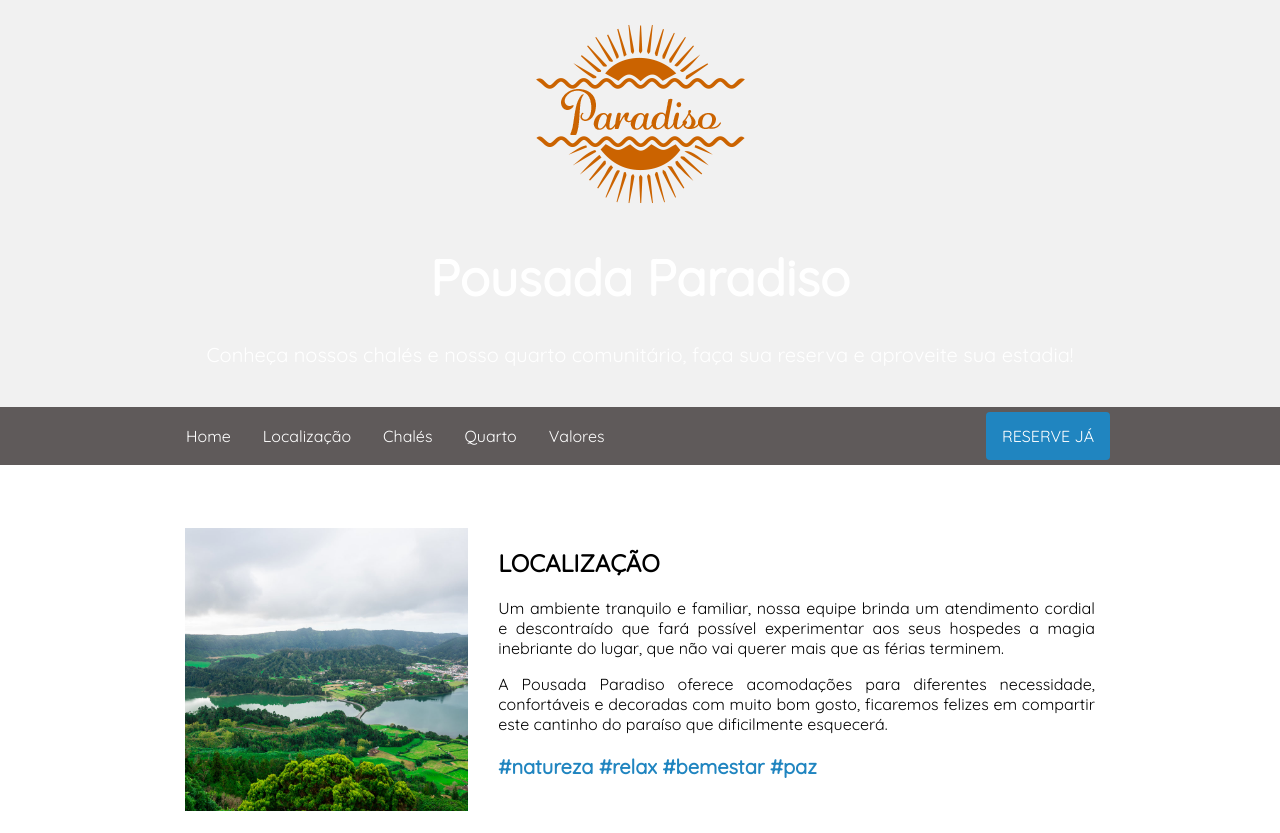
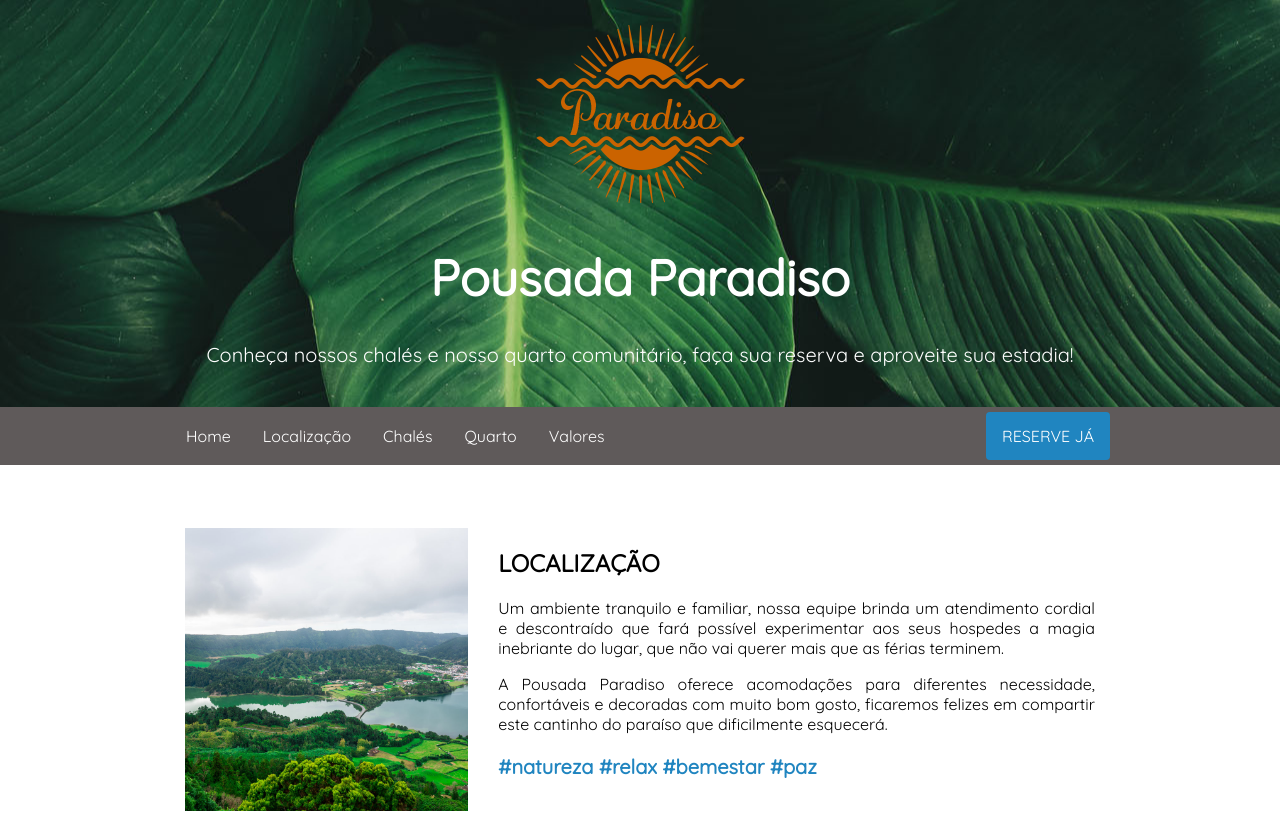
Before and after one commit to henriquehfl/Pousada, a plain HTML site: page index.html in a window 1280 px wide. Shown: the top 833 px of the page. Drawn offline with Linux system fonts and the light colour scheme; files whose address does not match are found by name.

Commit message:
Update estilo.css

```diff
--- a/estilo.css
+++ b/estilo.css
@@ -50,7 +50,7 @@ p.destaque {
     padding: 20px;
     text-align: center;
     background-color: #f1f1f1;
-    background-image: url(../imagens/topo.jpg);
+    background-image: url(topo.jpg);
     background-repeat: no-repeat;
     background-attachment: fixed;
     background-position: center;
```
